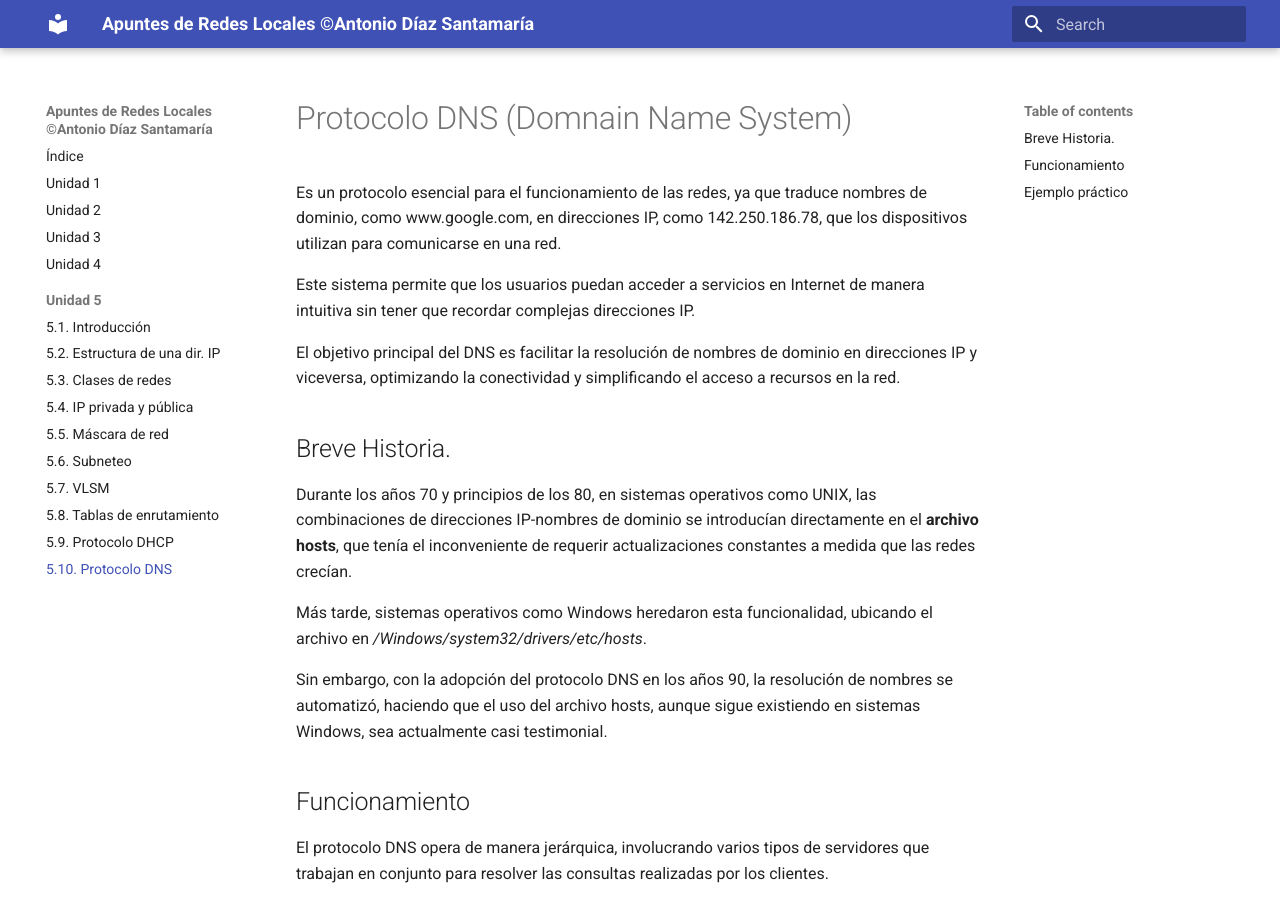
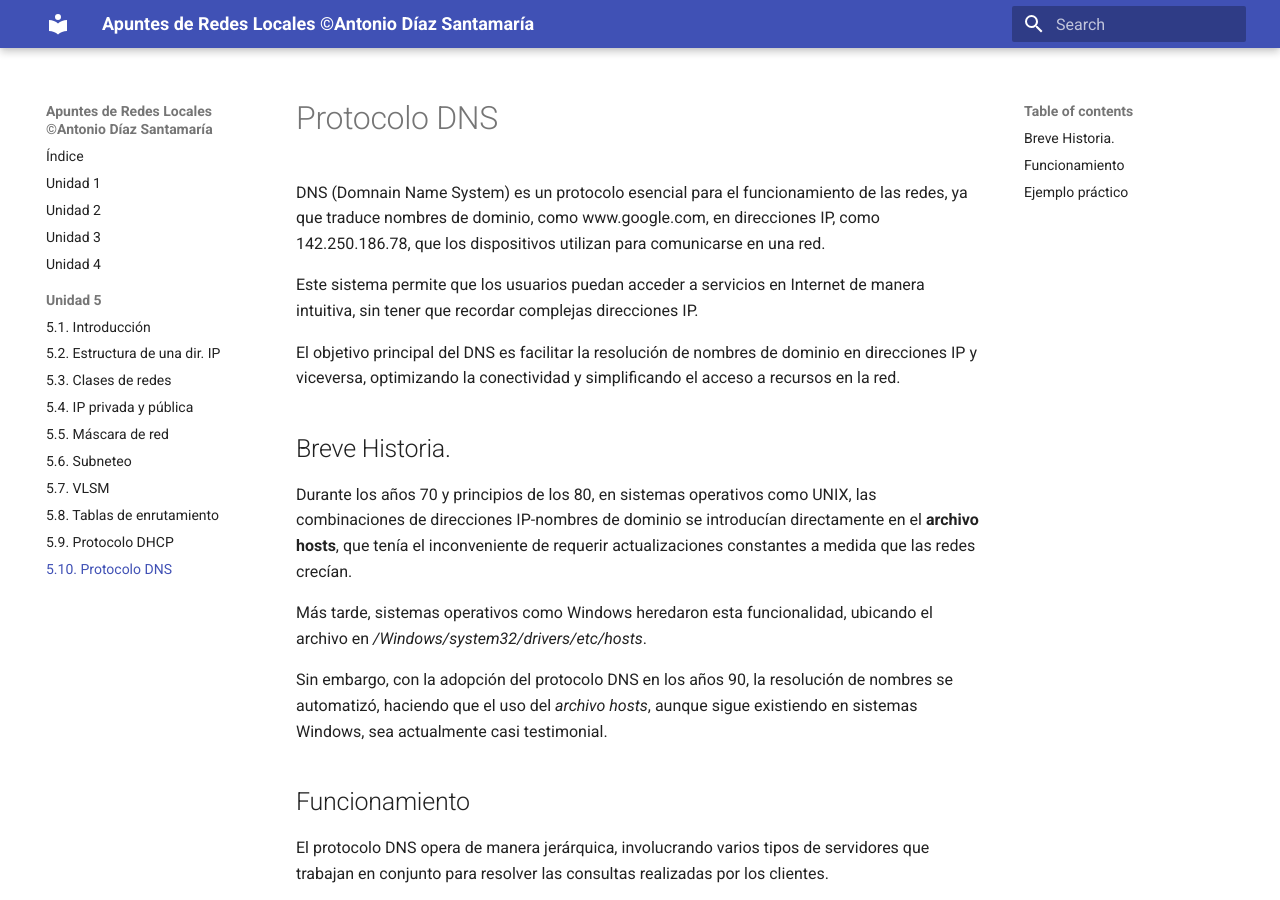
Before and after one commit to antdiasan/RedesApuntes, an MkDocs documentation site: the page built from docs/u05/u05_Prot02.md, in a window 1280 px wide and 900 px high. Built offline with MkDocs 1.6.1 and Material for MkDocs 9.7.7, drawn with Linux system fonts in a browser that asks for light colours.

Commit message:
Update u05_Prot02.md

```diff
--- a/docs/u05/u05_Prot02.md
+++ b/docs/u05/u05_Prot02.md
@@ -1,8 +1,8 @@
-# Protocolo DNS (Domnain Name System)
+# Protocolo DNS
 
-<div class="custom-quote">Es un protocolo esencial para el funcionamiento de las redes, ya que traduce nombres de dominio, como www.google.com, en direcciones IP, como 142.250.186.78, que los dispositivos utilizan para comunicarse en una red.</div>
+<div class="custom-quote">DNS (Domnain Name System) es un protocolo esencial para el funcionamiento de las redes, ya que traduce nombres de dominio, como www.google.com, en direcciones IP, como 142.250.186.78, que los dispositivos utilizan para comunicarse en una red.</div>
 
-Este sistema permite que los usuarios puedan acceder a servicios en Internet de manera intuitiva sin tener que recordar complejas direcciones IP.
+Este sistema permite que los usuarios puedan acceder a servicios en Internet de manera intuitiva, sin tener que recordar complejas direcciones IP.
 
 El objetivo principal del DNS es facilitar la resolución de nombres de dominio en direcciones IP y viceversa, optimizando la conectividad y simplificando el acceso a recursos en la red.
 
@@ -12,7 +12,7 @@ Durante los años 70 y principios de los 80, en sistemas operativos como UNIX, l
 
 Más tarde, sistemas operativos como Windows heredaron esta funcionalidad, ubicando el archivo en */Windows/system32/drivers/etc/hosts*.
 
-Sin embargo, con la adopción del protocolo DNS en los años 90, la resolución de nombres se automatizó, haciendo que el uso del archivo hosts, aunque sigue existiendo en sistemas Windows, sea actualmente casi testimonial.
+Sin embargo, con la adopción del protocolo DNS en los años 90, la resolución de nombres se automatizó, haciendo que el uso del *archivo hosts*, aunque sigue existiendo en sistemas Windows, sea actualmente casi testimonial.
 
 ## Funcionamiento
 
@@ -23,7 +23,6 @@ El proceso típico incluye los siguientes pasos:
 1. **Consulta del cliente al servidor DNS local**: Cuando un usuario introduce un nombre de dominio en su navegador, el sistema operativo del dispositivo envía una consulta al servidor DNS configurado, generalmente proporcionado por el ISP.
 2. **Resolución iterativa o recursiva**: Si el servidor DNS local no tiene la dirección solicitada en su caché, actúa como intermediario y realiza consultas iterativas o recursivas a otros servidores DNS hasta obtener la respuesta.
 3. **Jerarquía de servidores DNS**:
-
    - *Servidores raíz*: Apuntan a los servidores TLD (Top-Level Domain).
    - *Servidores TLD*: Gestionan dominios de nivel superior, como .com, .org, .es.
    - *Servidores autoritativos*: Contienen la información final sobre un dominio específico.
```
